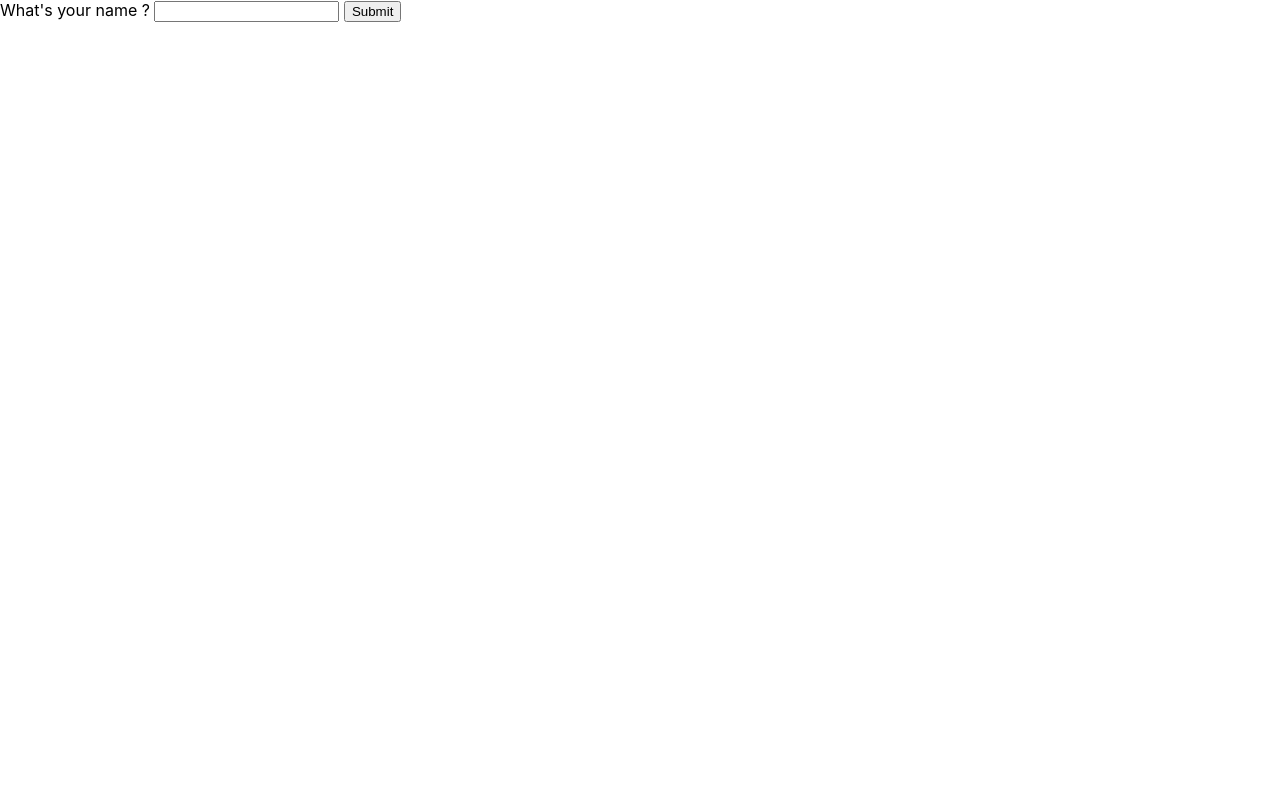
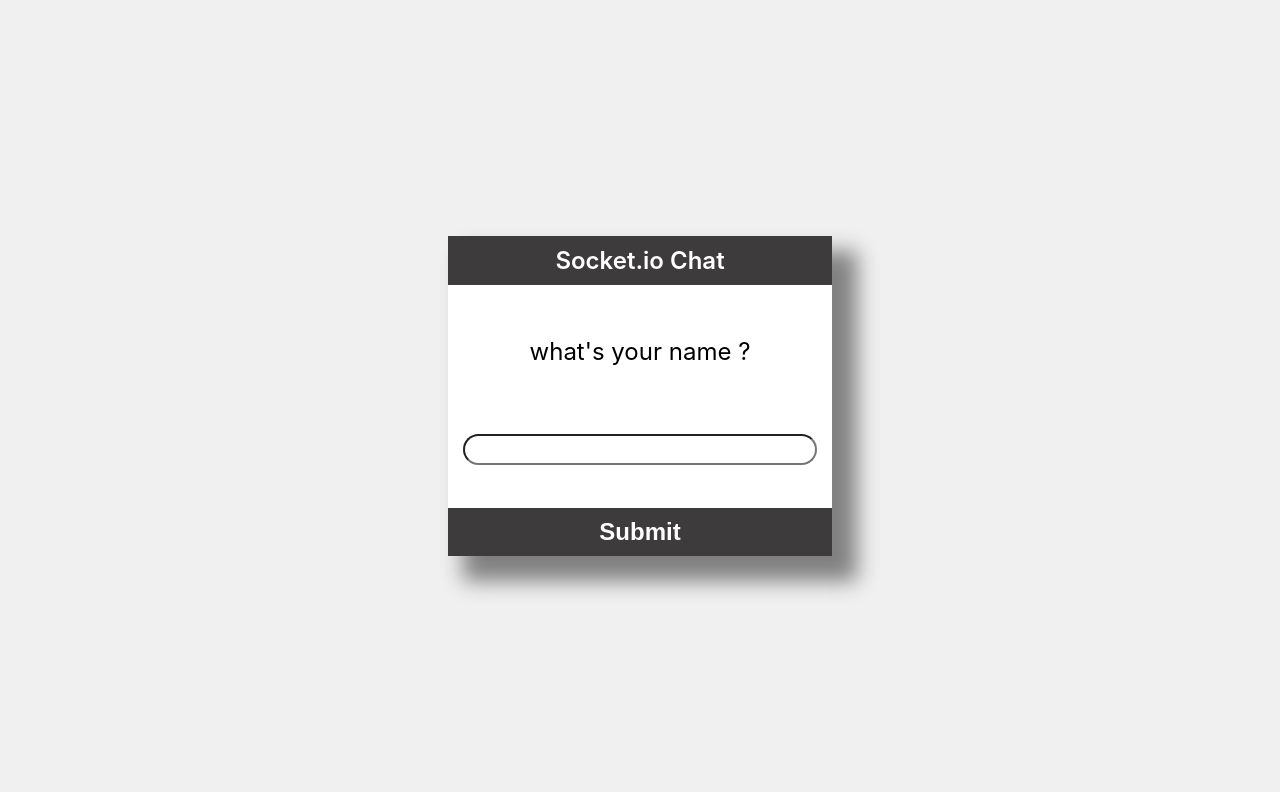
Before and after one commit to noxbike/Chat-instantan-, a website: page index.html in a window 1280 px wide. Drawn offline with nearby package versions, Linux system fonts and the light colour scheme; no server answers.

Commit message:
style name form

```diff
--- a/index.html
+++ b/index.html
@@ -172,12 +172,62 @@
           margin-bottom: 3rem;
           padding: 0px 10px 0px 10px;
       }
+
+      #namebox{
+        background-color: rgb(240, 240, 240);
+        display: flex;
+        justify-content: center;
+        align-items: center;
+        height: 99vh;
+      }
+
+      #namebox #formname{
+        box-shadow: 20px 20px 20px 5px gray;
+        background-color: white;
+        width: 30%;
+        min-height:40vh ;
+        display: flex;
+        justify-content: space-between;
+        align-items: center;
+        flex-direction: column;
+      }
+      #formname label{
+        color: white;
+        text-align: center;
+        font-size: x-large;
+        font-weight: 600;
+        padding: 10px 0px 10px 0px;
+        width: 100%;
+        background-color: #3D3B3C;
+      }
+      #formname p{
+        font-size: x-large;
+      }
+
+      #formname input{
+        width: 90%;
+        height: 25px;
+        text-align: center;
+        font-size: large;
+        margin:15px;
+        border-radius: 20px;
+      }
+      #formname button{
+        background-color: #3D3B3C; ;
+        color:white;
+        font-size: x-large;
+        font-weight: 600;
+        border: none;
+        width: 100%;
+        padding: 10px 0px 10px 0px;
+      }
     </style>
   </head>
   <body>
     <div id="namebox">
       <form id="formname" action="">
-        <label>What's your name ?</label>
+        <label>Socket.io Chat</label>
+        <p> what's your name ?</p>
         <input id="username"type="text">
         <button>Submit</button>
       </form>
```
